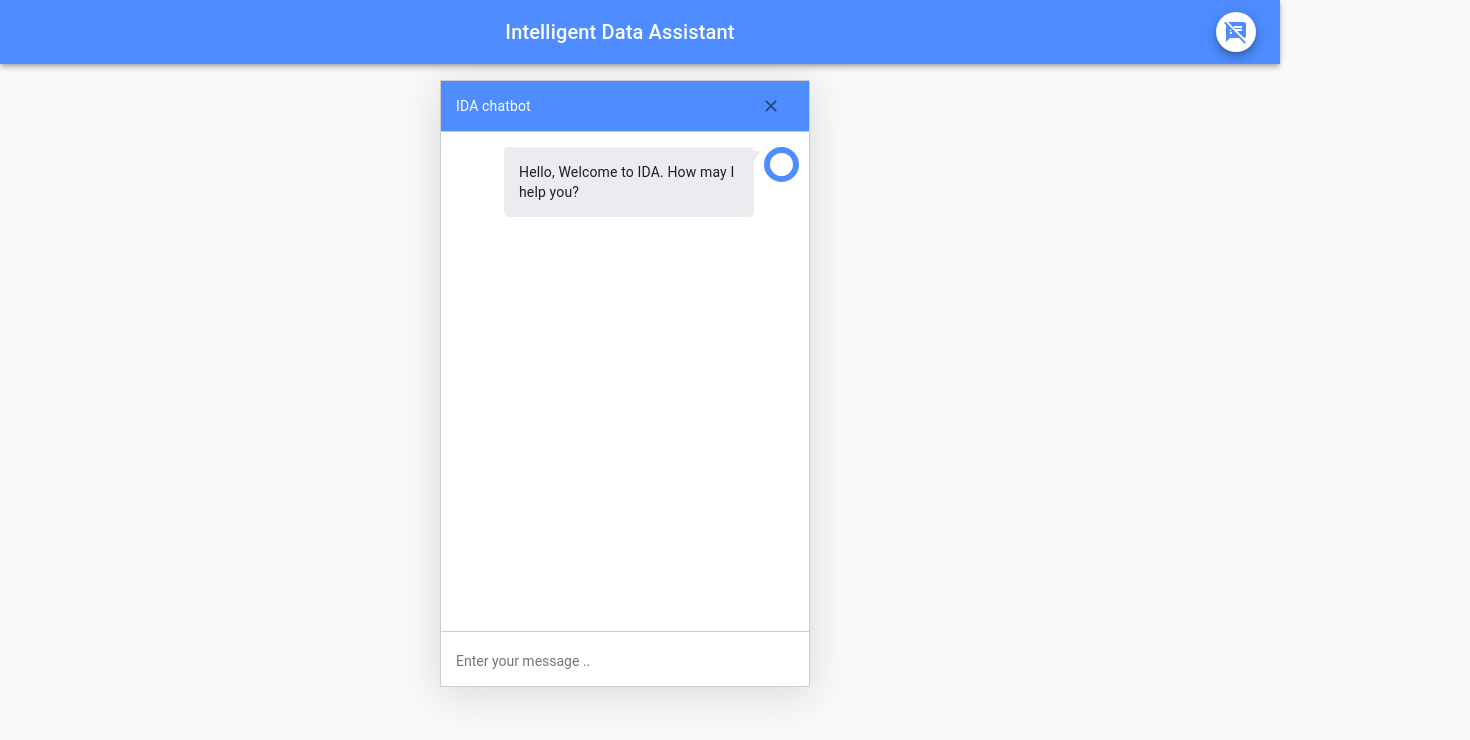
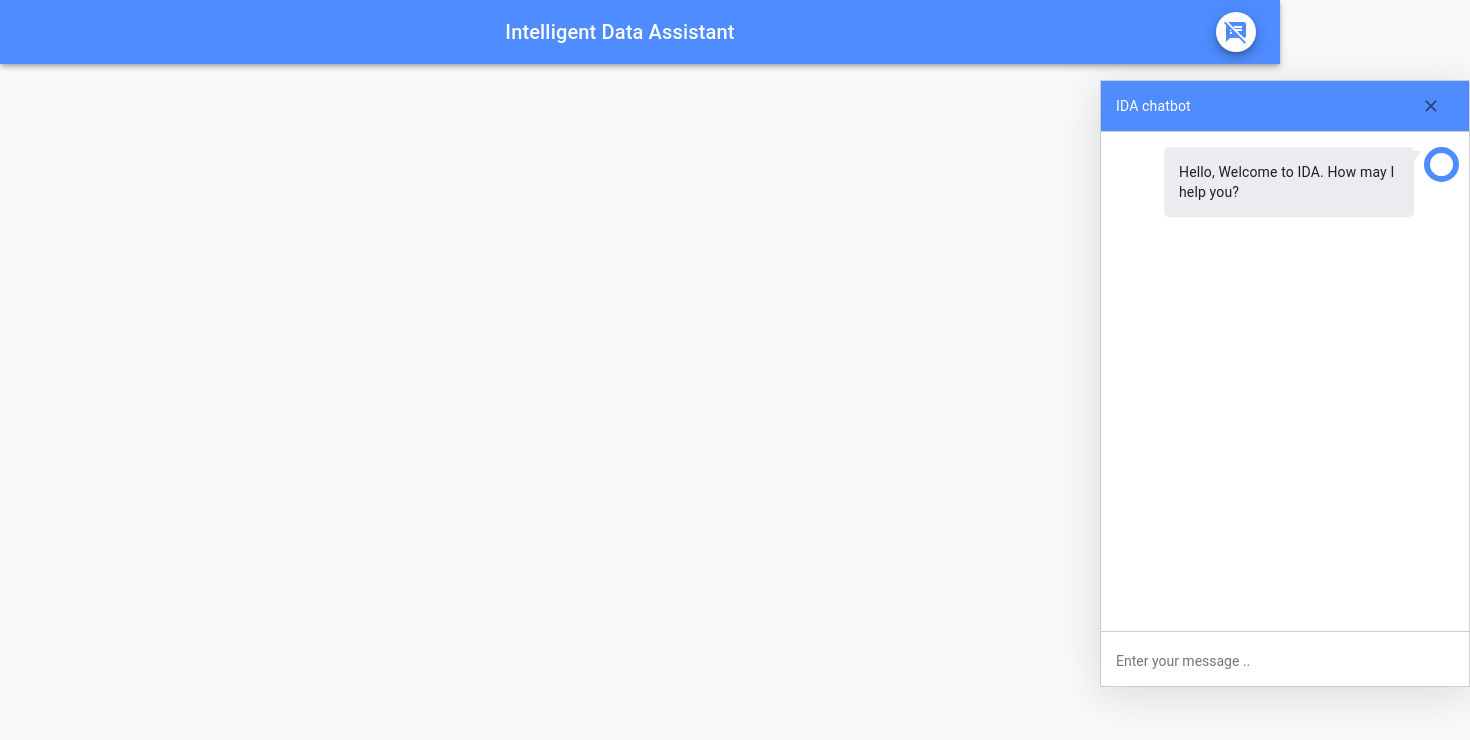
Before and after one commit to dice-group/IDA, a React (Create React App) app in the folder frontend/: page / in a window 1280 px wide. Shown: the top 740 px of the page, 1470 px wide, since content can reach past the window. Built offline with nearby package versions, Linux system fonts and the light colour scheme.

Commit message:
Chatbox moving right css

```diff
--- a/frontend/src/components/chatbot/chatbotcomp.css
+++ b/frontend/src/components/chatbot/chatbotcomp.css
@@ -13,8 +13,9 @@
     z-index: 2000;
     top: 80px;
     left: 50%;
-    margin-left: -200px;
+    margin-left: 460px;
     box-shadow: 0px 7px 40px 2px rgba(148, 149, 150, 0.3);
+    z-index: 1200;
 }
 
 .chatbox .chatbox-title {
@@ -125,3 +126,13 @@
 .chatbox-chat-area .chat-area-msgs .user .msg:hover ~ .time {
   visibility: visible;
 }
+
+@media (min-width: 992px) {
+  .no-data .chatbox {
+    right: 50%;
+  }
+
+  .chatbox{
+    max-height: 80vh;
+  }
+}
```
Also changed, not shown: frontend/src/components/chatbot/chatbot.css (deleted, +0 -25 lines).
